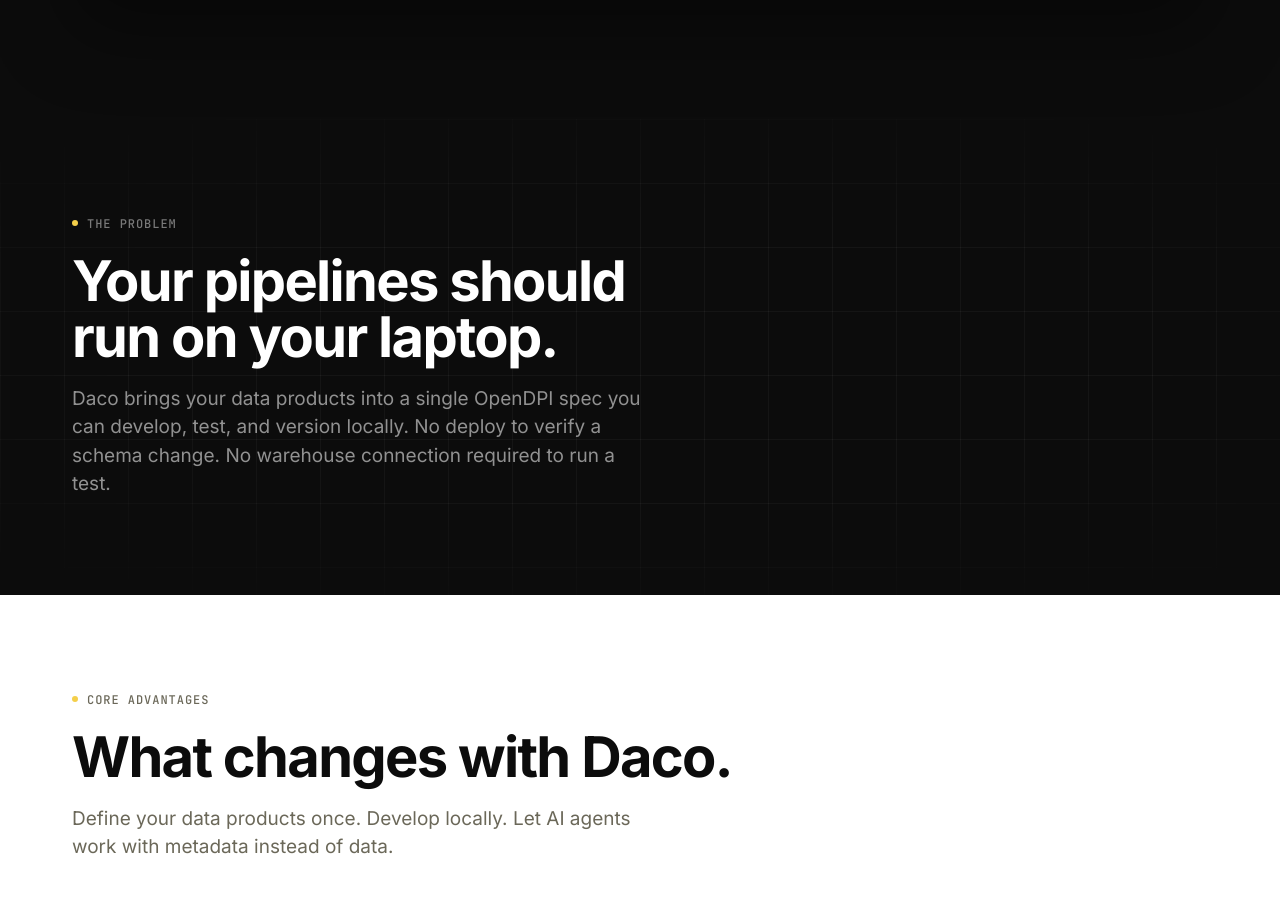
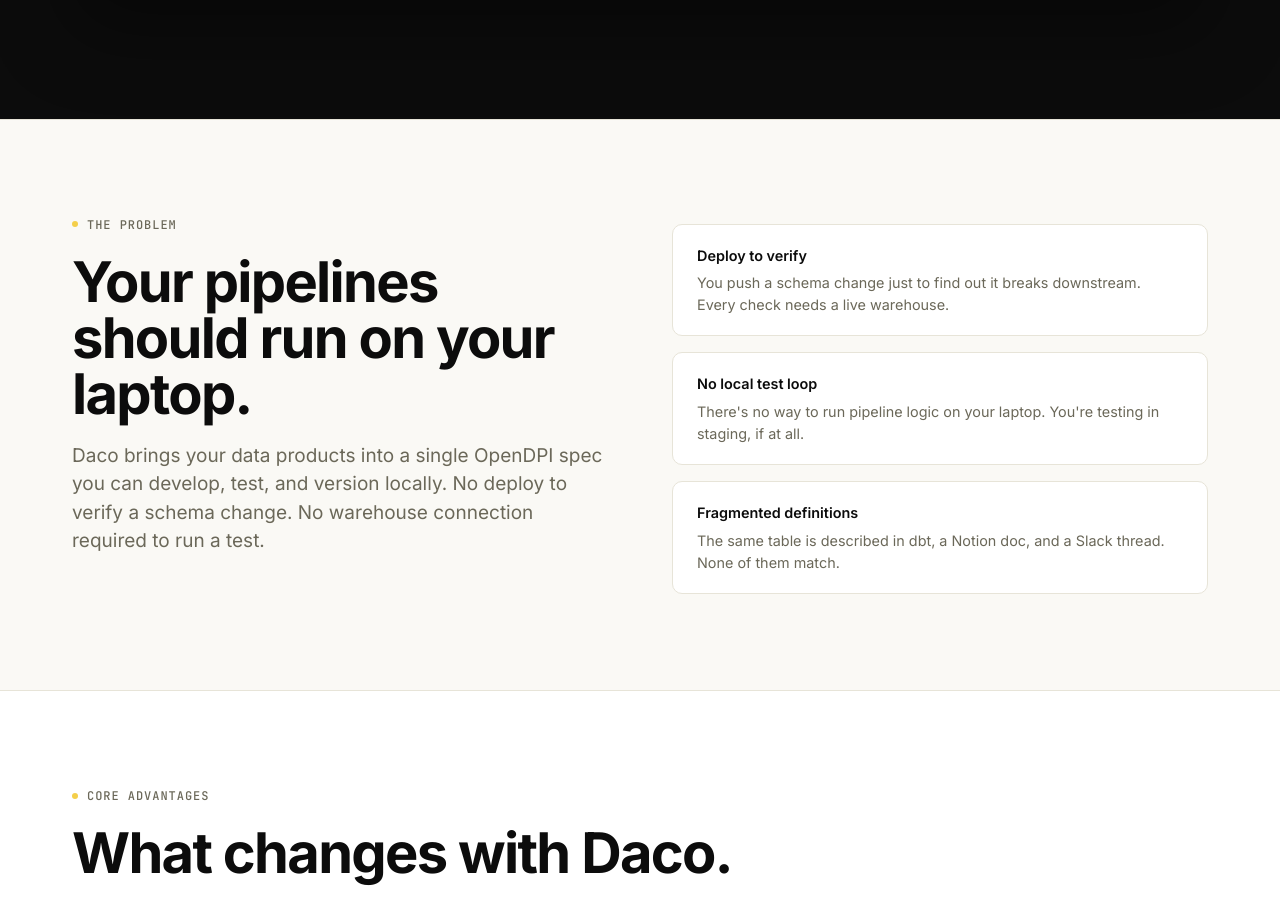
Before and after one commit to dacolabs/cli, a Next.js app in the folder landing/: page / in a window 1280 px wide. Shown: the part 1305-2209 px from the top of the page. Built offline with nearby package versions, Linux system fonts and the light colour scheme.

Commit message:
Add initial landing page

```diff
--- /dev/null
+++ b/landing/app/docs/page.tsx
@@ -0,0 +1,5 @@
+import { redirect } from 'next/navigation'
+
+export default function DocsIndex() {
+  redirect('/docs/quickstart')
+}
--- a/landing/app/globals.css
+++ b/landing/app/globals.css
@@ -319,6 +319,16 @@
   color: var(--muted);
   max-width: 580px;
   margin: 0 0 56px;
+}
+
+/* ── PROBLEM ───────────────────────────────────────────────── */
+@media (max-width: 720px) {
+  .problem-cols { grid-template-columns: 1fr !important; gap: 40px !important; }
+}
+
+/* ── DOCS ────────────────────────────────────────────────────── */
+@media (max-width: 860px) {
+  .docs-sidebar { display: none !important; }
 }
 
 /* ── LOGOS STRIP ───────────────────────────────────────────── */
--- /dev/null
+++ b/landing/components/DocsSidebar.tsx
@@ -0,0 +1,58 @@
+'use client'
+
+import Link from 'next/link'
+import { usePathname } from 'next/navigation'
+import type { DocMeta } from '@/lib/docs'
+
+const SECTIONS = ['Getting Started', 'OpenDPI', 'CLI Reference', 'Guides']
+
+export default function DocsSidebar({ docs }: { docs: DocMeta[] }) {
+  const pathname = usePathname()
+
+  return (
+    <nav style={{ width: '220px', flexShrink: 0 }}>
+      {SECTIONS.map(section => {
+        const items = docs.filter(d => d.section === section)
+        if (!items.length) return null
+        return (
+          <div key={section} style={{ marginBottom: '28px' }}>
+            <div style={{
+              fontFamily: 'var(--mono)',
+              fontSize: '11px',
+              fontWeight: 600,
+              textTransform: 'uppercase',
+              letterSpacing: '0.08em',
+              color: 'var(--muted-2)',
+              marginBottom: '8px',
+              paddingLeft: '12px',
+            }}>
+              {section}
+            </div>
+            {items.map(doc => {
+              const active = pathname === `/docs/${doc.slug}`
+              return (
+                <Link
+                  key={doc.slug}
+                  href={`/docs/${doc.slug}`}
+                  style={{
+                    display: 'block',
+                    padding: '7px 12px',
+                    borderRadius: '6px',
+                    fontSize: '14px',
+                    fontWeight: active ? 600 : 400,
+                    color: active ? 'var(--ink)' : 'var(--muted)',
+                    background: active ? 'var(--paper-3)' : 'transparent',
+                    textDecoration: 'none',
+                    transition: 'color 0.15s, background 0.15s',
+                  }}
+                >
+                  {doc.title}
+                </Link>
+              )
+            })}
+          </div>
+        )
+      })}
+    </nav>
+  )
+}
--- a/landing/components/Problem.tsx
+++ b/landing/components/Problem.tsx
@@ -1,42 +1,70 @@
+const painPoints = [
+  {
+    label: 'Deploy to verify',
+    body: 'You push a schema change just to find out it breaks downstream. Every check needs a live warehouse.',
+  },
+  {
+    label: 'No local test loop',
+    body: 'There\'s no way to run pipeline logic on your laptop. You\'re testing in staging, if at all.',
+  },
+  {
+    label: 'Fragmented definitions',
+    body: 'The same table is described in dbt, a Notion doc, and a Slack thread. None of them match.',
+  },
+]
+
 export default function Problem() {
   return (
     <section
       id="problem"
       style={{
-        background: 'var(--ink)',
-        color: '#fff',
+        background: 'var(--paper-2)',
         padding: '96px 0',
-        position: 'relative',
-        overflow: 'hidden',
+        borderTop: '1px solid var(--line)',
+        borderBottom: '1px solid var(--line)',
       }}
     >
-      {/* subtle grid — same as hero */}
-      <div style={{
-        position: 'absolute',
-        inset: 0,
-        backgroundImage: 'linear-gradient(rgba(255,255,255,0.04) 1px, transparent 1px), linear-gradient(90deg, rgba(255,255,255,0.04) 1px, transparent 1px)',
-        backgroundSize: '64px 64px',
-        maskImage: 'radial-gradient(ellipse 80% 60% at 50% 50%, #000 50%, transparent 100%)',
-        pointerEvents: 'none',
-      }} />
+      <div className="container">
+        <div className="problem-cols" style={{ display: 'grid', gridTemplateColumns: '1fr 1fr', gap: '64px', alignItems: 'start' }}>
+          <div>
+            <div className="eyebrow">
+              <span className="dot" />The problem
+            </div>
+            <h2 className="section-title" style={{ maxWidth: '16ch' }}>
+              Your pipelines should run on your laptop.
+            </h2>
+            <p className="section-lede" style={{ marginBottom: 0 }}>
+              Daco brings your data products into a single OpenDPI spec you can develop, test, and version locally.
+              No deploy to verify a schema change. No warehouse connection required to run a test.
+            </p>
+          </div>
 
-      <div className="container" style={{ position: 'relative', zIndex: 1 }}>
-        <div className="eyebrow" style={{ color: 'rgba(255,255,255,0.45)' }}>
-          <span className="dot" />The problem
+          <div style={{ display: 'flex', flexDirection: 'column', gap: '16px', paddingTop: '8px' }}>
+            {painPoints.map((p) => (
+              <div
+                key={p.label}
+                style={{
+                  background: 'var(--paper)',
+                  border: '1px solid var(--line)',
+                  borderRadius: 'var(--radius)',
+                  padding: '20px 24px',
+                }}
+              >
+                <div style={{
+                  fontWeight: 600,
+                  fontSize: '0.9rem',
+                  marginBottom: '6px',
+                  color: 'var(--ink)',
+                }}>
+                  {p.label}
+                </div>
+                <div style={{ fontSize: '0.9rem', color: 'var(--muted)', lineHeight: 1.5 }}>
+                  {p.body}
+                </div>
+              </div>
+            ))}
+          </div>
         </div>
-        <h2
-          className="section-title"
-          style={{ color: '#fff', maxWidth: '16ch' }}
-        >
-          Your pipelines should run on your laptop.
-        </h2>
-        <p
-          className="section-lede"
-          style={{ color: 'rgba(255,255,255,0.55)', marginBottom: 0 }}
-        >
-          Daco brings your data products into a single OpenDPI spec you can develop, test, and version locally.
-          No deploy to verify a schema change. No warehouse connection required to run a test.
-        </p>
       </div>
     </section>
   )
--- /dev/null
+++ b/landing/lib/docs.ts
@@ -0,0 +1,53 @@
+import fs from 'fs'
+import path from 'path'
+import matter from 'gray-matter'
+import { remark } from 'remark'
+import remarkHtml from 'remark-html'
+
+const DOCS_DIR = path.join(process.cwd(), 'content/docs')
+
+export interface DocMeta {
+  slug: string
+  title: string
+  description: string
+  order: number
+  section: string
+}
+
+export interface Doc extends DocMeta {
+  content: string
+}
+
+export function getAllDocs(): DocMeta[] {
+  const files = fs.readdirSync(DOCS_DIR).filter(f => f.endsWith('.md'))
+  return files
+    .map(filename => {
+      const slug = filename.replace(/\.md$/, '')
+      const raw = fs.readFileSync(path.join(DOCS_DIR, filename), 'utf8')
+      const { data } = matter(raw)
+      return {
+        slug,
+        title: data.title ?? '',
+        description: data.description ?? '',
+        order: data.order ?? 99,
+        section: data.section ?? 'Other',
+      } satisfies DocMeta
+    })
+    .sort((a, b) => a.order - b.order)
+}
+
+export async function getDocBySlug(slug: string): Promise<Doc | null> {
+  const filePath = path.join(DOCS_DIR, `${slug}.md`)
+  if (!fs.existsSync(filePath)) return null
+  const raw = fs.readFileSync(filePath, 'utf8')
+  const { data, content: markdown } = matter(raw)
+  const processed = await remark().use(remarkHtml, { sanitize: false }).process(markdown)
+  return {
+    slug,
+    title: data.title ?? '',
+    description: data.description ?? '',
+    order: data.order ?? 99,
+    section: data.section ?? 'Other',
+    content: processed.toString(),
+  }
+}
```
Also changed, not shown: landing/app/docs/[slug]/page.tsx (added, +132 -0 lines), 6 other files (tests, documents, lock files or other folders).
